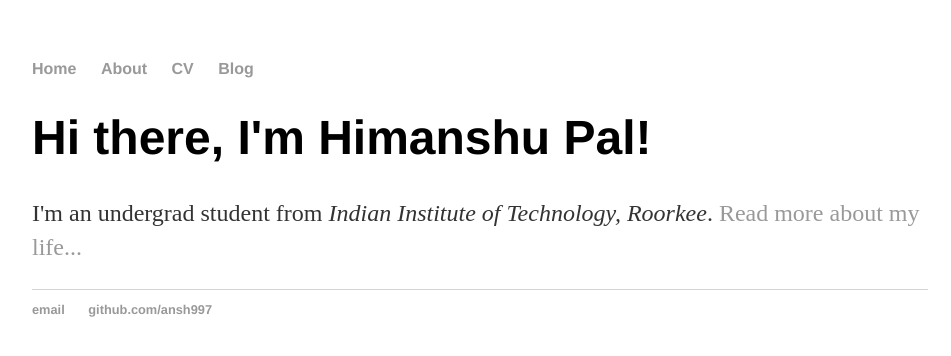
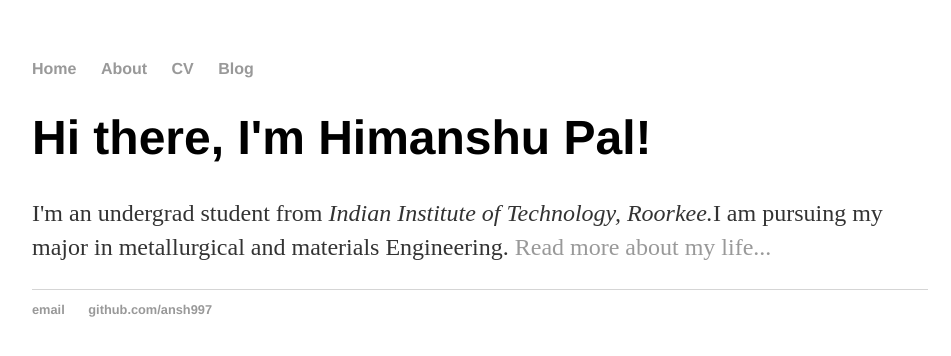
Before and after one commit to ansh997/ansh997.github.io, a Jekyll site: the page built from index.html, in a window 1280 px wide. Shown: the top 356 px of the page, without its empty margins (160-1111 px from the left). Built offline with Jekyll 4.4.1, drawn with Linux system fonts in a browser that asks for light colours.

Commit message:
added few lines

```diff
--- a/index.html
+++ b/index.html
@@ -4,5 +4,5 @@ title: Himanshu Pal, undergrad student
 ---
 <div class="Container">
 	<h1>Hi there, I'm Himanshu Pal!</h1>
-	<p>I'm an undergrad student from <em>Indian Institute of Technology, Roorkee</em>. <a href="/about">Read more about my life...</a></p>
+	<p>I'm an undergrad student from <em>Indian Institute of Technology, Roorkee.</em>I am pursuing my major in metallurgical and materials Engineering. <a href="/about">Read more about my life...</a></p>
 </div><!-- /.blurb -->
```
